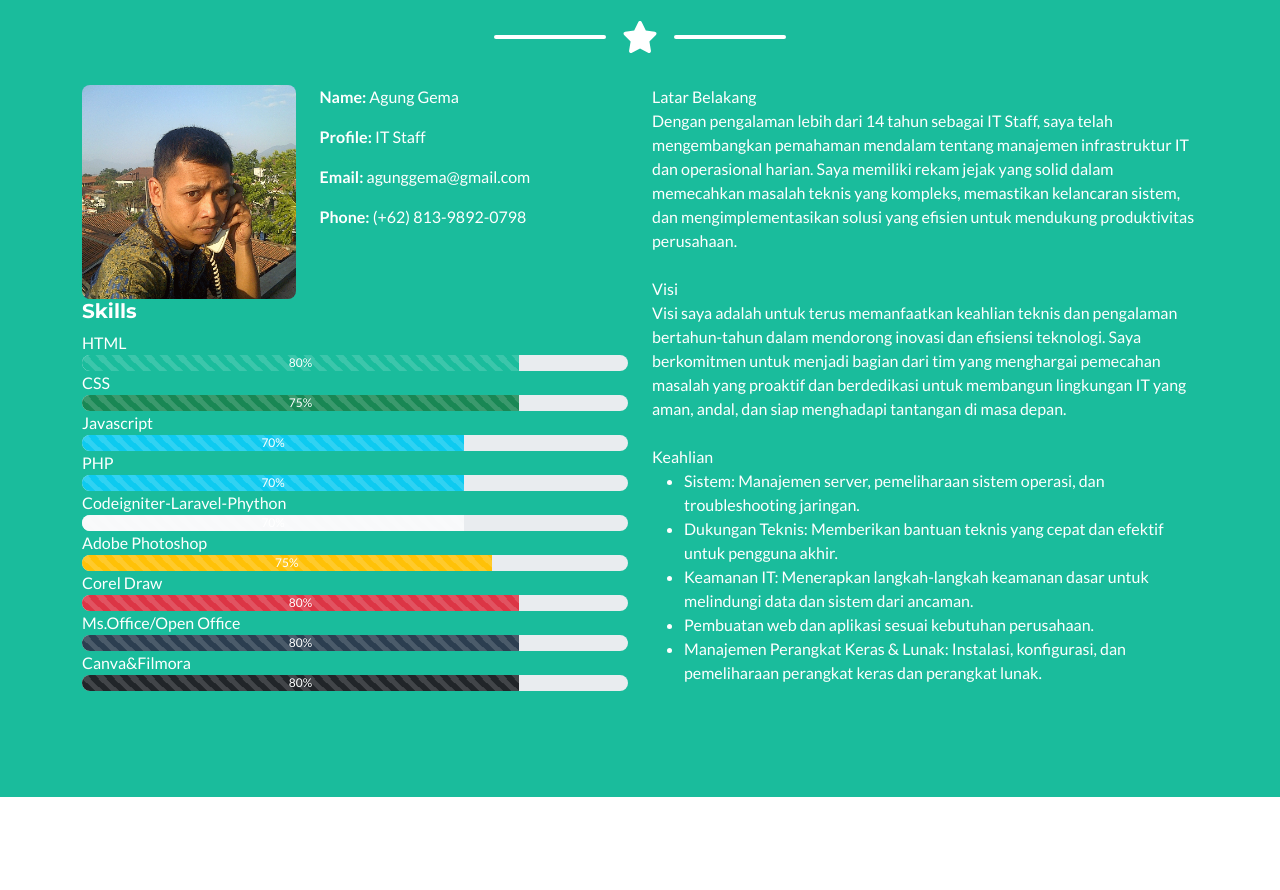
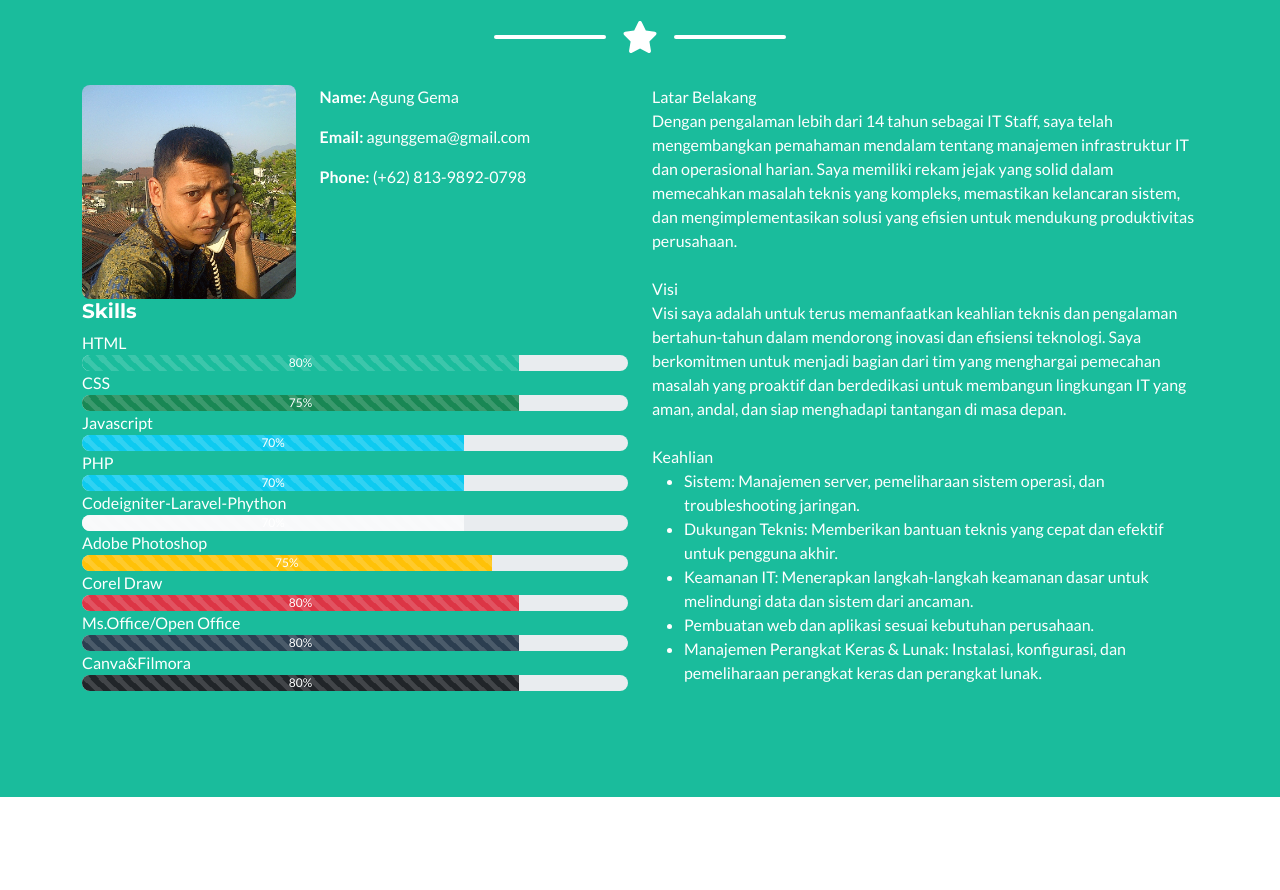
Before and after one commit to agunggema-debug/my-resume, a plain HTML site: page index.html in a window 1280 px wide. Shown: the part 1900-2790 px from the top of the page. Drawn offline with nearby package versions, Linux system fonts and the light colour scheme.

Commit message:
Update index.html
Remove Profile

Signed-off-by: agunggema-debug <agunggema@gmail.com>

```diff
--- a/index.html
+++ b/index.html
@@ -149,7 +149,6 @@
               </div>
               <div class="col-lg-7 about-info">
                 <p><strong>Name: </strong> <span>Agung Gema</span></p>
-                <p><strong>Profile: </strong> <span>IT Staff</span></p>
                 <p><strong>Email: </strong> <span>agunggema@gmail.com</span></p>
                 <p><strong>Phone: </strong> <span>(+62) 813-9892-0798</span></p>
               </div>
```
